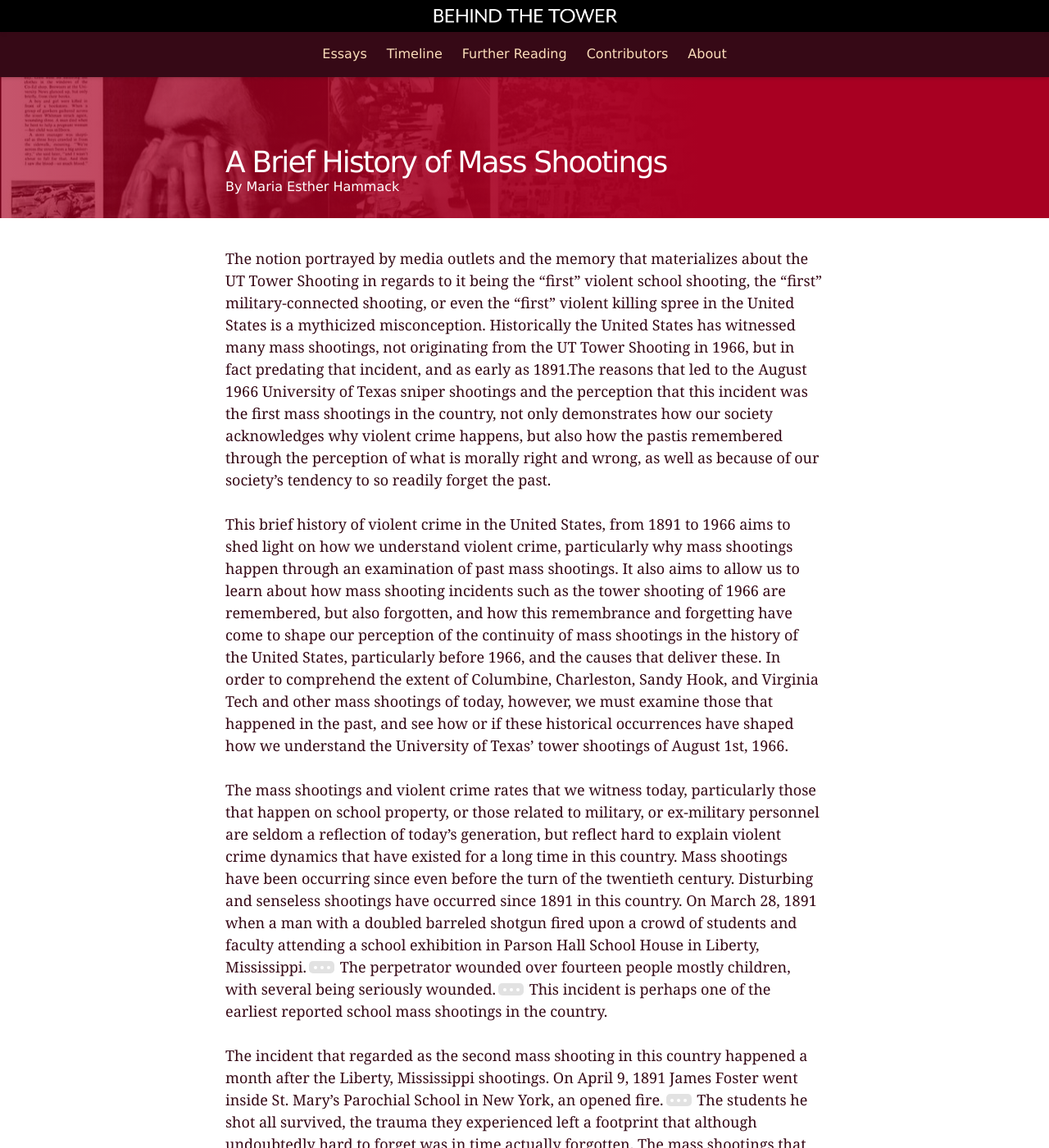
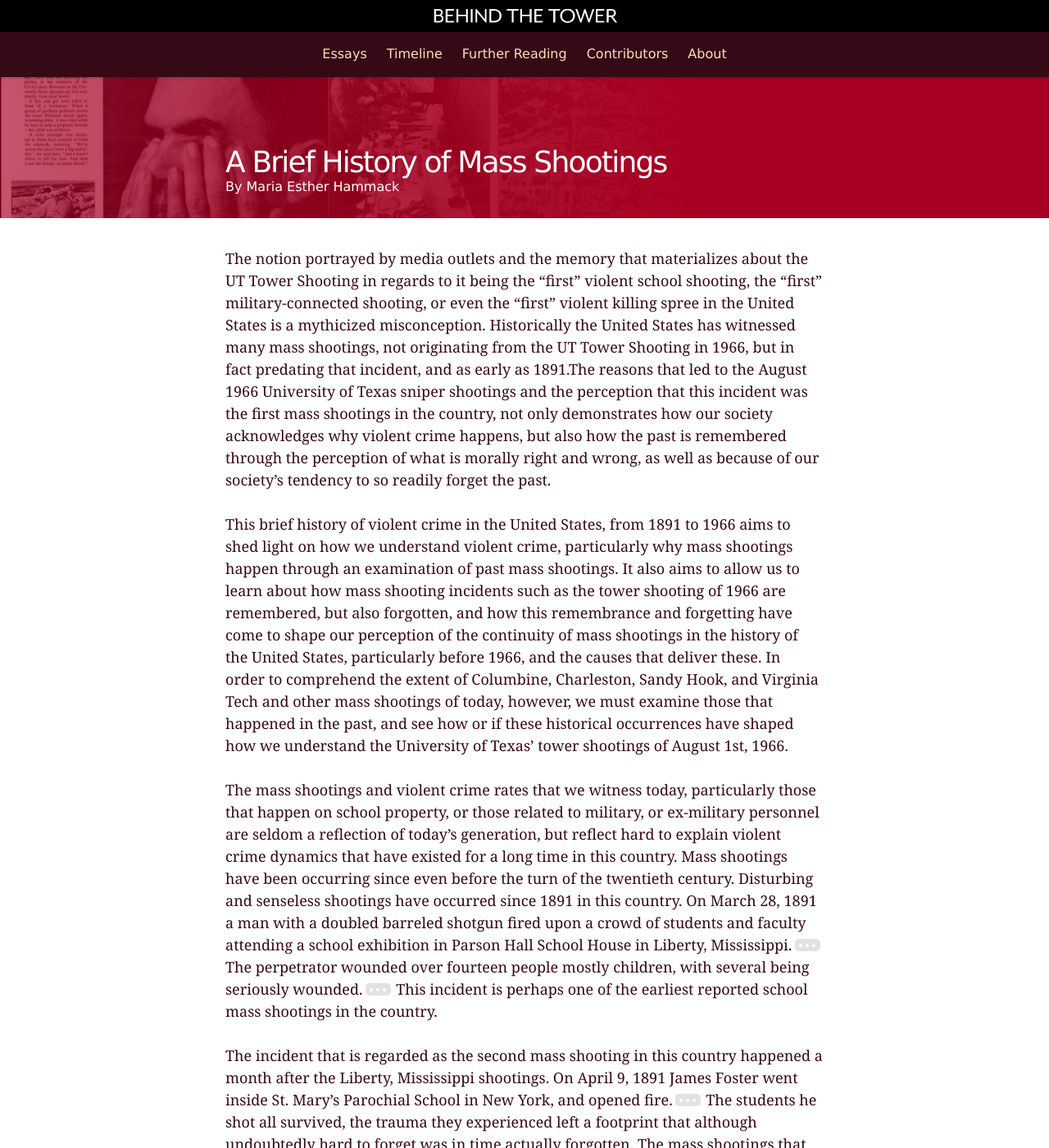
Before and after one commit to utexas-public-history/tower, a Jekyll site: the page built from _posts/2016-05-01-01-hammack-mass-shootings.md, in a window 1280 px wide and 1400 px high. Shown: the whole window at 82% size. Built offline with Jekyll 4.4.1, drawn with Linux system fonts in a browser that asks for light colours.

Commit message:
Typo round up

```diff
--- a/_posts/2016-05-01-01-hammack-mass-shootings.md
+++ b/_posts/2016-05-01-01-hammack-mass-shootings.md
@@ -8,13 +8,13 @@ banner: /images/posts/hammack/banner.jpg
 <div class="white bar"><div class="container"><div class="col-sm-12 col-md-10 col-md-offset-1 col-lg-8 col-lg-offset-2 post-content">
 {::options parse_block_html="false" /}
 
-The notion portrayed by media outlets and the memory that materializes about the UT Tower Shooting in regards to it being the “first” violent school shooting, the “first” military-connected shooting, or even the “first” violent killing spree in the United States is a mythicized misconception. Historically the United States has witnessed many mass shootings, not originating from the UT Tower Shooting in 1966, but in fact predating that incident, and as early as 1891.The reasons that led to the August 1966 University of Texas sniper shootings and the perception that this incident was the first mass shootings in the country, not only demonstrates how our society acknowledges why violent crime happens, but also how the pastis remembered through the perception of what is morally right and wrong, as well as because of our society’s tendency to so readily forget the past.
+The notion portrayed by media outlets and the memory that materializes about the UT Tower Shooting in regards to it being the “first” violent school shooting, the “first” military-connected shooting, or even the “first” violent killing spree in the United States is a mythicized misconception. Historically the United States has witnessed many mass shootings, not originating from the UT Tower Shooting in 1966, but in fact predating that incident, and as early as 1891.The reasons that led to the August 1966 University of Texas sniper shootings and the perception that this incident was the first mass shootings in the country, not only demonstrates how our society acknowledges why violent crime happens, but also how the past is remembered through the perception of what is morally right and wrong, as well as because of our society’s tendency to so readily forget the past.
 
 This brief history of violent crime in the United States, from 1891 to 1966 aims to shed light on how we understand violent crime, particularly why mass shootings happen through an examination of past mass shootings. It also aims to allow us to learn about how mass shooting incidents such as the tower shooting of 1966 are remembered, but also forgotten, and how this remembrance and forgetting have come to shape our perception of the continuity of mass shootings in the history of the United States, particularly before 1966, and the causes that deliver these. In order to comprehend the extent of Columbine, Charleston, Sandy Hook, and Virginia Tech and other mass shootings of today, however, we must examine those that happened in the past, and see how or if these historical occurrences have shaped how we understand the University of Texas’ tower shootings of August 1st, 1966.
 
-The mass shootings and violent crime rates that we witness today, particularly those that happen on school property, or those related to military, or ex-military personnel are seldom a reflection of today’s generation, but reflect hard to explain violent crime dynamics that have existed for a long time in this country. Mass shootings have been occurring since even before the turn of the twentieth century. Disturbing and senseless shootings have occurred since 1891 in this country. On March 28, 1891 when a man with a doubled barreled shotgun fired upon a crowd of students and faculty attending a school exhibition in Parson Hall School House in Liberty, Mississippi.[^1] The perpetrator wounded over fourteen people mostly children, with several being seriously wounded.[^2] This incident is perhaps one of the earliest reported school mass shootings in the country.
+The mass shootings and violent crime rates that we witness today, particularly those that happen on school property, or those related to military, or ex-military personnel are seldom a reflection of today’s generation, but reflect hard to explain violent crime dynamics that have existed for a long time in this country. Mass shootings have been occurring since even before the turn of the twentieth century. Disturbing and senseless shootings have occurred since 1891 in this country. On March 28, 1891 a man with a doubled barreled shotgun fired upon a crowd of students and faculty attending a school exhibition in Parson Hall School House in Liberty, Mississippi.[^1] The perpetrator wounded over fourteen people mostly children, with several being seriously wounded.[^2] This incident is perhaps one of the earliest reported school mass shootings in the country.
 
-The incident that regarded as the second mass shooting in this country happened a month after the Liberty, Mississippi shootings. On April 9, 1891 James Foster went inside St. Mary’s Parochial School in New York, an opened fire.[^3] The students he shot all survived, the trauma they experienced left a footprint that although undoubtedly hard to forget was in time actually forgotten. The mass shootings that occurred in 1891 appear to be so far detached, time-wise, that today they are little known. In 1966, when the tower shootings happened in Austin, the headlines of the day failed to recall any mass shooting that happened before the turn of the twentieth century, almost as if these had been erased in our society’s collective memory.  The mass shootings that have followed the two 1891 incidents, those in the twentieth century, have become ever more constant, and even at times seem as being more acknowledged. Mass shootings in the twentieth century have been more included in the collective remembrance, even if they have been failed to be noted.
+The incident that is regarded as the second mass shooting in this country happened a month after the Liberty, Mississippi shootings. On April 9, 1891 James Foster went inside St. Mary’s Parochial School in New York, and opened fire.[^3] The students he shot all survived, the trauma they experienced left a footprint that although undoubtedly hard to forget was in time actually forgotten. The mass shootings that occurred in 1891 appear to be so far detached, time-wise, that today they are little known. In 1966, when the tower shootings happened in Austin, the headlines of the day failed to recall any mass shooting that happened before the turn of the twentieth century, almost as if these had been erased in our society’s collective memory.  The mass shootings that have followed the two 1891 incidents, those in the twentieth century, have become ever more constant, and even at times seem as being more acknowledged. Mass shootings in the twentieth century have been more included in the collective remembrance, even if they have been failed to be noted.
 
 <div class="image-gallery image-block">
   <div class="row">
```
Also changed, not shown: _posts/2016-05-01-02-brown-ladies-first.md (+1 -1 lines), _posts/2016-05-01-04-lisle-specter-of-the-tower.md (+3 -3 lines), _posts/2016-05-01-08-johnston-drugs.md (+3 -3 lines), _posts/2016-05-01-11-johnston-fitting-memorial.md (+4 -4 lines), contributors.md (+4 -4 lines).
